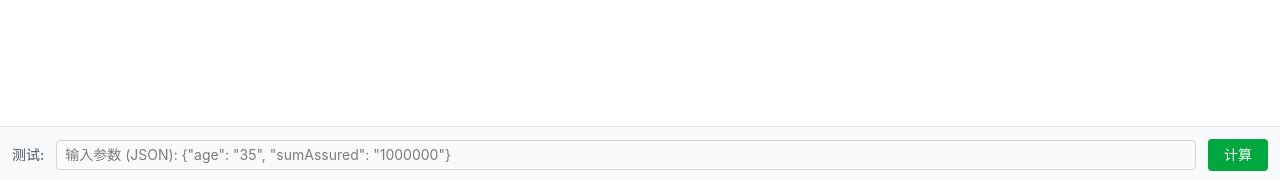
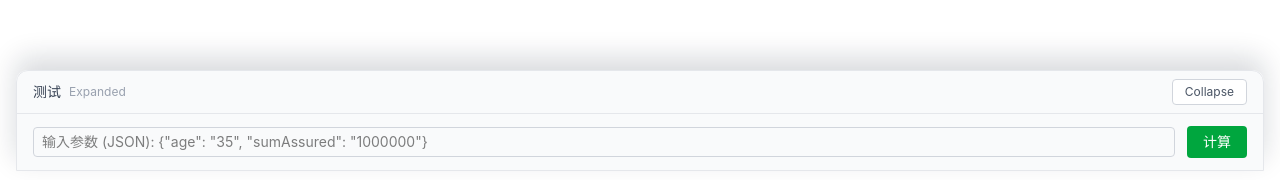
Before and after one commit to r404r/insurance-tools-formula-service, a React (Vite) app in the folder frontend/: page /formulas/1 in a window 1280 px wide. Shown: the part 617-797 px from the top of the page. Built offline with nearby package versions, Linux system fonts and the light colour scheme; no server answers; sample sign-in values are in the browser's storage.

Commit message:
feat: dock test panel at editor bottom

```diff
--- a/frontend/src/components/editor/FormulaEditorPage.tsx
+++ b/frontend/src/components/editor/FormulaEditorPage.tsx
@@ -85,6 +85,7 @@
   const [textValue, setTextValue] = useState('')
   const [testInputs, setTestInputs] = useState<Record<string, string>>({})
   const [testResult, setTestResult] = useState<Record<string, string> | null>(null)
+  const [isTestPanelCollapsed, setIsTestPanelCollapsed] = useState(false)
   const [isSaving, setIsSaving] = useState(false)
   const [saveMessage, setSaveMessage] = useState<string | null>(null)
 
@@ -219,7 +220,7 @@
       </div>
 
       {/* Editor Area */}
-      <div className="min-h-[520px] flex-1 overflow-x-scroll overflow-y-scroll">
+      <div className={`min-h-[520px] flex-1 overflow-x-scroll overflow-y-scroll ${isTestPanelCollapsed ? 'pb-20' : 'pb-44'}`}>
         {editorMode === 'visual' ? (
           <div className="flex min-h-[520px] min-w-[1180px]">
             <NodePalette />
@@ -240,9 +241,26 @@
       </div>
 
       {/* Test Panel */}
-      <div className="shrink-0 border-t border-gray-200 bg-gray-50 p-3">
+      <div className="pointer-events-none fixed inset-x-0 bottom-0 z-40 px-3 pb-3 sm:px-4">
+        <div className="pointer-events-auto mx-auto max-w-[1440px] rounded-t-xl border border-gray-200 bg-gray-50/95 shadow-[0_-12px_28px_rgba(15,23,42,0.16)] backdrop-blur supports-[backdrop-filter]:bg-gray-50/90">
+          <div className="flex items-center justify-between gap-3 border-b border-gray-200 px-4 py-2">
+            <div className="flex items-center gap-2">
+              <span className="text-sm font-medium text-gray-700">{t('editor.test')}</span>
+              <span className="text-xs text-gray-400">
+                {isTestPanelCollapsed ? 'Collapsed' : 'Expanded'}
+              </span>
+            </div>
+            <button
+              onClick={() => setIsTestPanelCollapsed((prev) => !prev)}
+              className="rounded border border-gray-300 bg-white px-3 py-1 text-xs text-gray-600 hover:bg-gray-100"
+            >
+              {isTestPanelCollapsed ? 'Expand' : 'Collapse'}
+            </button>
+          </div>
+
+          {!isTestPanelCollapsed && (
+            <div className="max-h-[45vh] overflow-auto px-4 py-3">
               <div className="flex flex-wrap items-center gap-3">
-          <span className="text-sm font-medium text-gray-600">{t('editor.test')}:</span>
                 <input
                   className="min-w-[320px] flex-1 text-sm border border-gray-300 rounded px-2 py-1"
                   placeholder={`${t('calc.inputs')} (JSON): {"age": "35", "sumAssured": "1000000"}`}
@@ -256,10 +274,13 @@
                 >
                   {t('calc.calculate')}
                 </button>
+              </div>
               {testResult && (
-            <span className="max-w-full overflow-auto text-xs font-mono text-gray-700 bg-white border rounded px-2 py-1">
+                <div className="mt-3 overflow-auto rounded border bg-white p-2 text-xs font-mono text-gray-700">
                   {JSON.stringify(testResult)}
-            </span>
+                </div>
+              )}
+            </div>
           )}
         </div>
       </div>
```
Lines whose indentation alone changed are shown as unchanged.
